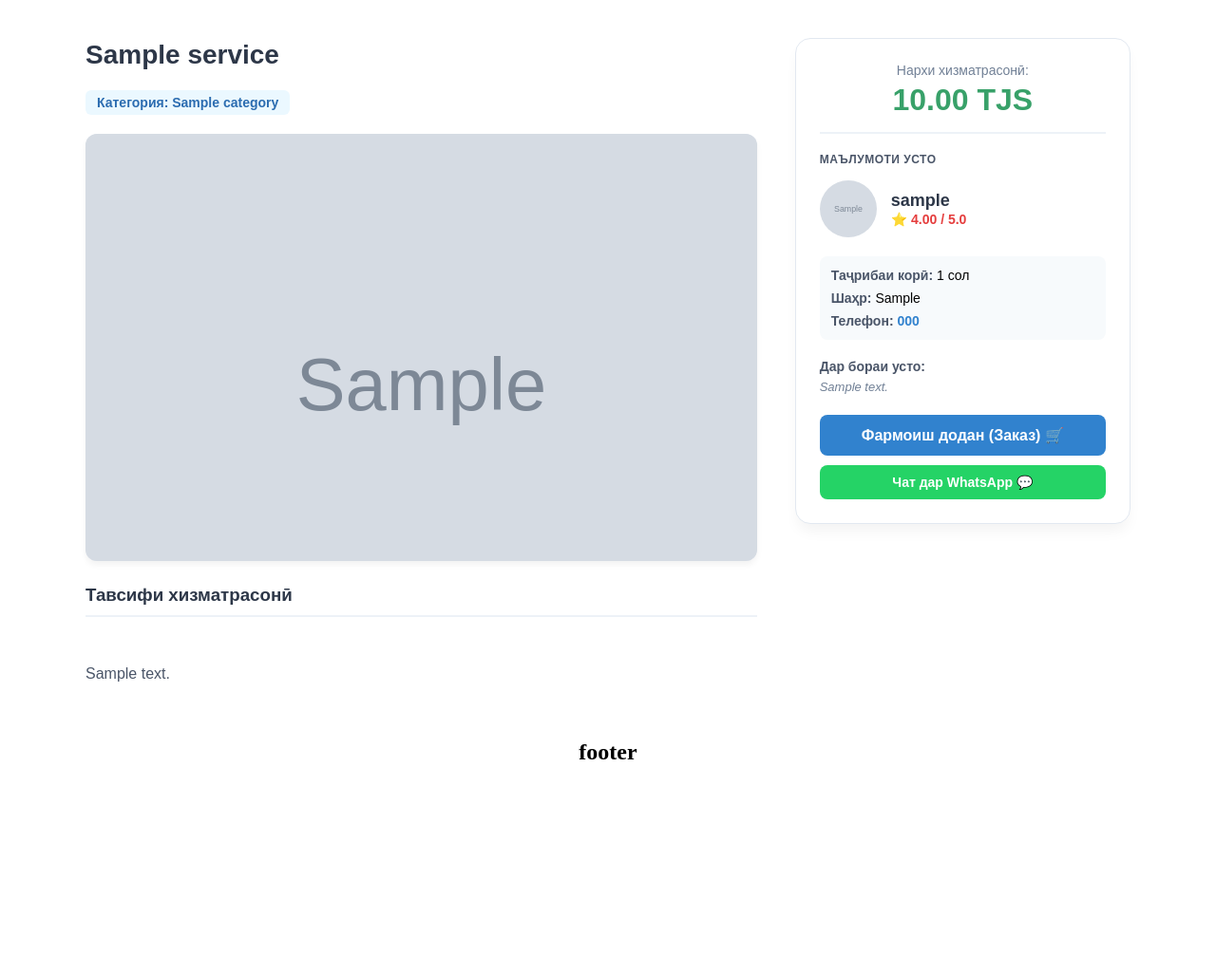
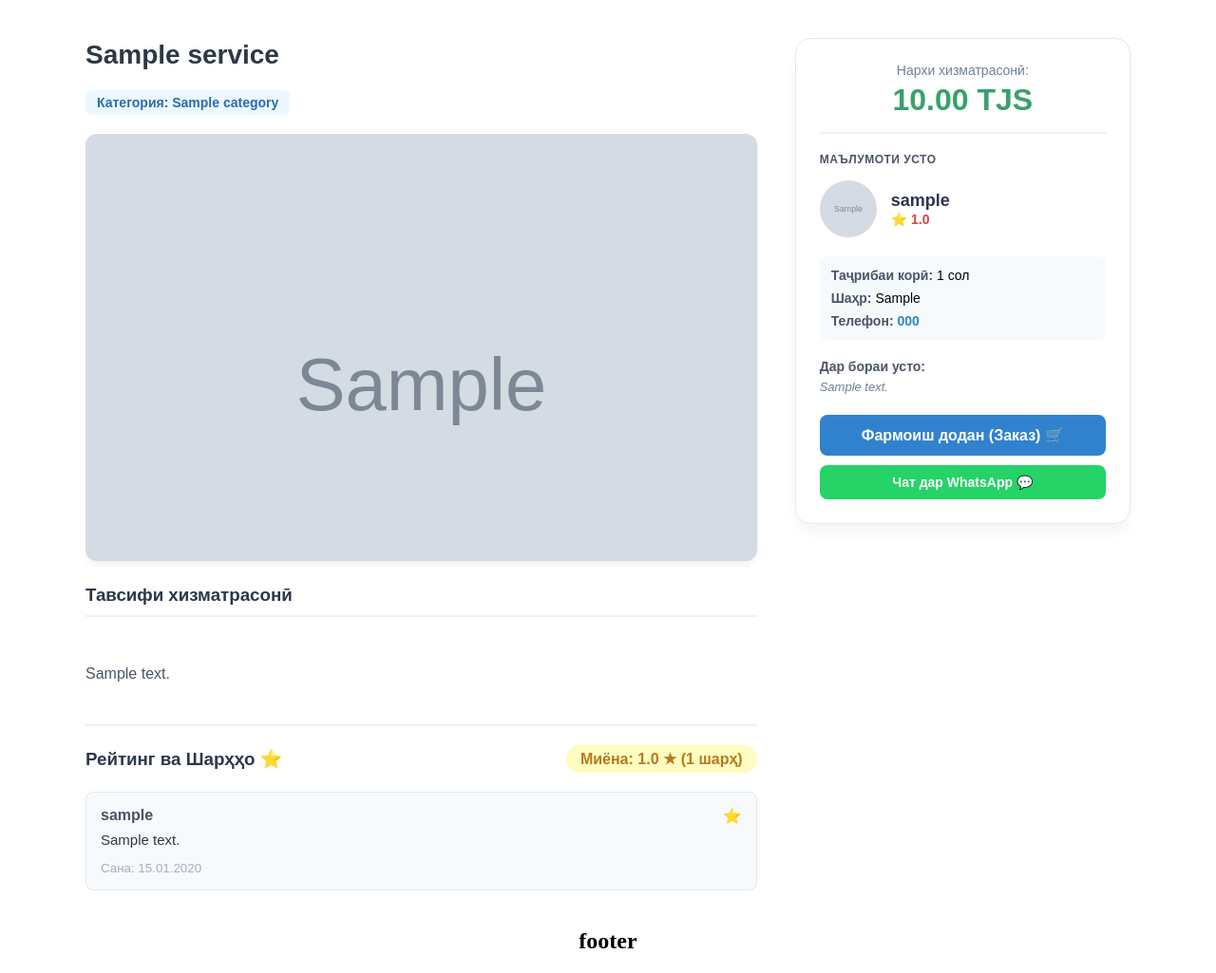
Before and after one commit to Xurwed9/usto-services, a Django app: page /services/1/ in a window 1280 px wide. Shown: the part 67-1092 px from the top of the page at 95% size. Before the commit the page ends 867 px from the top, so only its background shows below. Run offline with Django 5.2, Linux system fonts and the light colour scheme; a user stored in the database is signed in; tables that the repository leaves empty hold one stand-in row (values such as "Sample post"); grey boxes marked "Sample" are stand-in pictures.

Commit message:
change service_detail.html

```diff
--- a/templates/services/service_detail.html
+++ b/templates/services/service_detail.html
@@ -5,6 +5,7 @@
 
     <div style="display: flex; gap: 40px; flex-wrap: wrap;">
 
+        <!-- ТАРАФИ ЧАП: Маълумоти асосии хизматрасонӣ ва Шарҳҳо -->
         <div style="flex: 2; min-width: 450px;">
             <h1 style="color: #2d3748; margin-top: 0; font-size: 28px; line-height: 1.3;">{{ service.title }}</h1>
 
@@ -21,11 +22,47 @@
             </div>
 
             <h3 style="color: #2d3748; border-bottom: 2px solid #edf2f7; padding-bottom: 10px;">Тавсифи хизматрасонӣ</h3>
-            <p style="color: #4a5568; font-size: 16px; line-height: 1.7; white-space: pre-line;">
+            <p style="color: #4a5568; font-size: 16px; line-height: 1.7; white-space: pre-line; margin-bottom: 40px;">
                 {{ service.description }}
             </p>
+
+            <!-- БЛОКИ РЕЙТИНГ ВА ШАРҲҲО (Дар ҷои васеъ ва зебо) -->
+            <div style="border-top: 2px solid #edf2f7; padding-top: 20px;">
+                <div style="display: flex; justify-content: space-between; align-items: center; margin-bottom: 20px;">
+                    <h3 style="color: #2d3748; margin: 0;">Рейтинг ва Шарҳҳо ⭐</h3>
+                    <div style="background: #fefcbf; color: #b7791f; padding: 5px 15px; border-radius: 20px; font-weight: bold; font-size: 16px;">
+                        Миёна: {{ avg_rating }} {% if reviews_count > 0 %} ★ ({{ reviews_count }} шарҳ){% endif %}
+                    </div>
+                </div>
+
+                <div style="display: grid; gap: 15px;">
+                    {% for review in reviews %}
+                        <div style="border: 1px solid #e2e8f0; padding: 15px; border-radius: 8px; background: #f7fafc;">
+                            <div style="display: flex; justify-content: space-between; margin-bottom: 5px;">
+                                <strong style="color: #4a5568;">{{ review.client.username }}</strong>
+                                <span style="color: #b7791f; font-weight: bold;">
+                                    {% if review.rating == 5 %}⭐⭐⭐⭐⭐
+                                    {% elif review.rating == 4 %}⭐⭐⭐⭐
+                                    {% elif review.rating == 3 %}⭐⭐⭐
+                                    {% elif review.rating == 2 %}⭐⭐
+                                    {% else %}⭐{% endif %}
+                                </span>
+                            </div>
+                            <p style="margin: 5px 0 0 0; color: #2d3748; font-size: 15px; line-height: 1.5;">
+                                {{ review.comment }}
+                            </p>
+                            <small style="color: #a0aec0; display: block; margin-top: 10px;">
+                                Сана: {{ review.created_at|date:"d.m.Y" }}
+                            </small>
+                        </div>
+                    {% empty %}
+                        <p style="color: #a0aec0; font-style: italic;">Ҳоло барои ин усто ягон шарҳ навишта нашудааст.</p>
+                    {% endfor %}
+                </div>
+            </div>
         </div>
 
+        <!-- ТАРАФИ РОСТ: Нархнома ва Маълумоти Усто (Sticky Panel) -->
         <div style="flex: 1; min-width: 320px;">
             <div style="border: 1px solid #e2e8f0; border-radius: 16px; padding: 25px; background: #fff; box-shadow: 0 10px 15px -3px rgba(0,0,0,0.05); position: sticky; top: 20px;">
 
@@ -45,7 +82,7 @@
 
                     <div>
                         <h3 style="margin: 0; color: #2d3748; font-size: 18px;">{{ service.master.username }}</h3>
-                        <span style="color: #e53e3e; font-weight: bold; font-size: 14px;">⭐ {{ service.master.profile.rating|default:"5.0" }} / 5.0</span>
+                        <span style="color: #e53e3e; font-weight: bold; font-size: 14px;">⭐ {{ avg_rating }}</span>
                     </div>
                 </div>
 
@@ -62,16 +99,15 @@
                     </div>
                 {% endif %}
 
-                <a href="{% url 'create_order' service.pk %}" style="display: block; text-align: center; background: #3182ce; color: white; padding: 12px; text-decoration: none; border-radius: 8px; font-weight: bold;">
-    Фармоиш додан (Заказ) 🛒
-</a>
+                <a href="{% url 'create_order' service.pk %}" style="display: block; text-align: center; background: #3182ce; color: white; padding: 12px; text-decoration: none; border-radius: 8px; font-weight: bold; margin-bottom: 10px;">
+                    Фармоиш додан (Заказ) 🛒
+                </a>
 
                 <a href="https://wa.me/{{ service.master.phone }}?text=Салом!%20Ман%20хизматрасонии%20шуморо%20дар%20TajService%20дидам:%20{{ service.title }}"
-   target="_blank"
-   style="display: block; text-align: center; background: #25D366; color: white; padding: 10px; border-radius: 8px; text-decoration: none; font-weight: bold; font-size: 14px; margin-top: 10px;">
-    Чат дар WhatsApp 💬
-</a>
-
+                   target="_blank"
+                   style="display: block; text-align: center; background: #25D366; color: white; padding: 10px; border-radius: 8px; text-decoration: none; font-weight: bold; font-size: 14px;">
+                    Чат дар WhatsApp 💬
+                </a>
             </div>
         </div>
 
```
